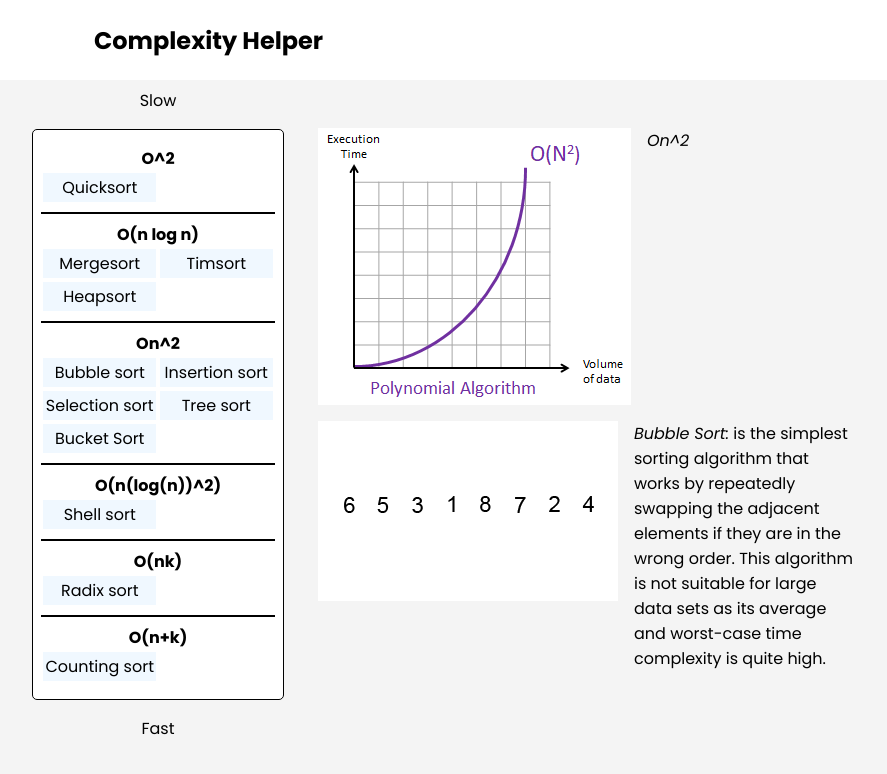
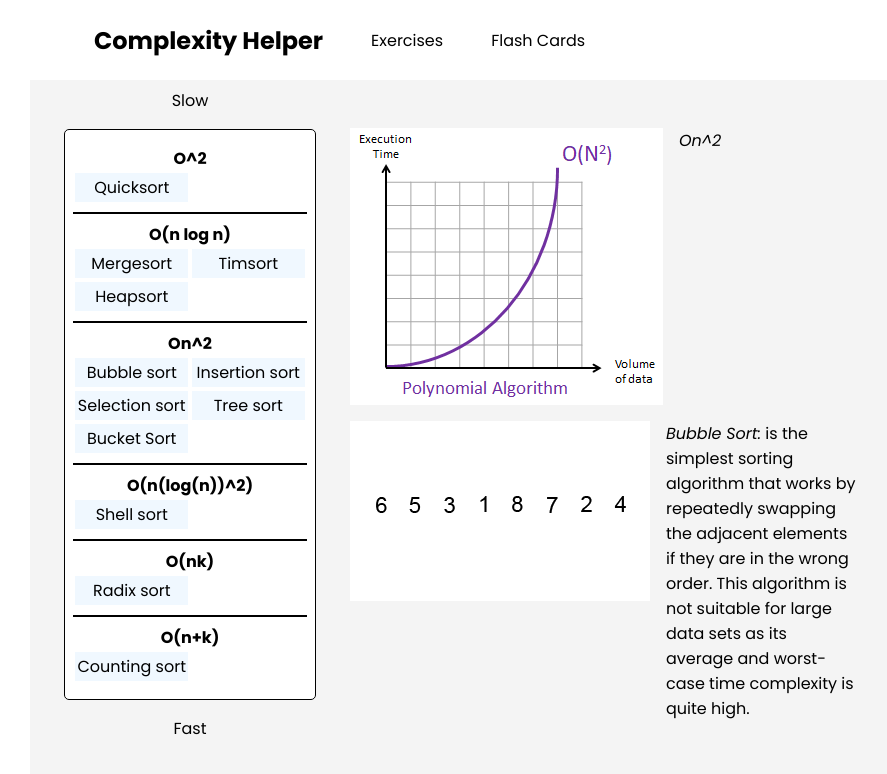
Before and after one commit to nickolasram/complexity-helper, a React (Create React App) app: page / in a window 1280 px wide. Shown: the top 774 px of the page, without its empty margins (66-953 px from the left). Built offline with nearby package versions, Linux system fonts and the light colour scheme.

Commit message:
separated MCP

```diff
--- a/src/App.js
+++ b/src/App.js
@@ -1,38 +1,16 @@
 import './index.css';
-import Stack  from './components/Stack'
-import On2 from './images/On2.png'
-import On2g from './images/On2.gif'
+import MainContentPanel from './components/MainContentPanel';
+
 
 function App() {
   return (
     <div id="wrapper">
       <section className="banner">
         <h1>Complexity Helper</h1>
+        <a>Exercises</a>
+        <a>Flash Cards</a>
       </section>
-      <section className="sidebar-area">
-        <p>Slow</p>
-        <section className='sidebar'>
-          <Stack />
-        </section>
-        <p>Fast</p>
-      </section>
-      <section className='main'>
-        <section className='graph-wrapper'>
-          <img src={On2} />
-          <p className='graph-wrapper'><em>On^2</em></p>
-        </section>
-        <section className='gif-wrapper'>
-          <img src={On2g}/>
-          <p className='algorithm-desc'>
-            <em>Bubble Sort:</em> is the simplest sorting algorithm
-            that works by repeatedly
-            swapping the adjacent
-            elements if they are in the wrong order.
-            This algorithm is not suitable for large data
-            sets as its average and worst-case time complexity is quite high.
-          </p>
-        </section>
-      </section>
+      <MainContentPanel />
     </div>
   );
 }
--- /dev/null
+++ b/src/components/MainContentPanel.js
@@ -0,0 +1,36 @@
+import On2 from '../images/On2.png'
+import On2g from '../images/On2.gif'
+import Stack from './Stack';
+
+let MainContentPanel = () =>{
+
+    return (
+        <section className='main-content-panel'>
+            <section className="sidebar-area">
+                <p>Slow</p>
+                <section className='sidebar'>
+                    <Stack />
+                </section>
+                <p>Fast</p>
+            </section>
+            <section className='main'>
+                <section className='graph-wrapper'>
+                    <img src={On2} />
+                    <p className='graph-wrapper'><em>On^2</em></p>
+                </section>
+                <section className='gif-wrapper'>
+                    <img src={On2g}/>
+                    <p className='algorithm-desc'>
+                        <em>Bubble Sort:</em> is the simplest sorting algorithm
+                        that works by repeatedly
+                        swapping the adjacent
+                        elements if they are in the wrong order.
+                        This algorithm is not suitable for large data
+                        sets as its average and worst-case time complexity is quite high.
+                    </p>
+                </section>
+            </section>
+        </section>
+    );
+}
+export default MainContentPanel;
--- a/src/index.css
+++ b/src/index.css
@@ -26,6 +26,7 @@ body{
   align-items: center;
   justify-content: flex-start;
   padding-left: 10rem;
+  gap: 3rem;
 }
 .sidebar{
   background-color: white;
@@ -35,6 +36,11 @@ body{
   padding: .5rem;
   border: 1px solid black;
   border-radius: 5px;
+}
+.main-content-panel{
+  display: flex;
+  width: 100vw;
+  justify-content: center;
 }
 .sidebar-area{
   grid-area: s;
@@ -46,7 +52,8 @@ body{
   align-items: center;
   gap: 1rem;
   padding-inline: auto 1rem;
-  margin-left: 5vw;
+  /* margin-left: 5vw; */
+  width: 25%;
 }
 .main{
   grid-area: m;
@@ -57,6 +64,7 @@ body{
   flex-direction: column;
   padding-block-start: 3rem;
   gap: 1rem;
+  width: 60%;
 }
 .comp-card{
   text-align: center;
--- a/src/source.json
+++ b/src/source.json
@@ -22,7 +22,7 @@
                         "Tree sort",
                         "Bucket Sort"
                     ],
-            "image": "On2.png"},
+            "image": "O n2.png"},
             {"symbol": "O(n(log(n))^2)",
              "examples":
                 [
```
